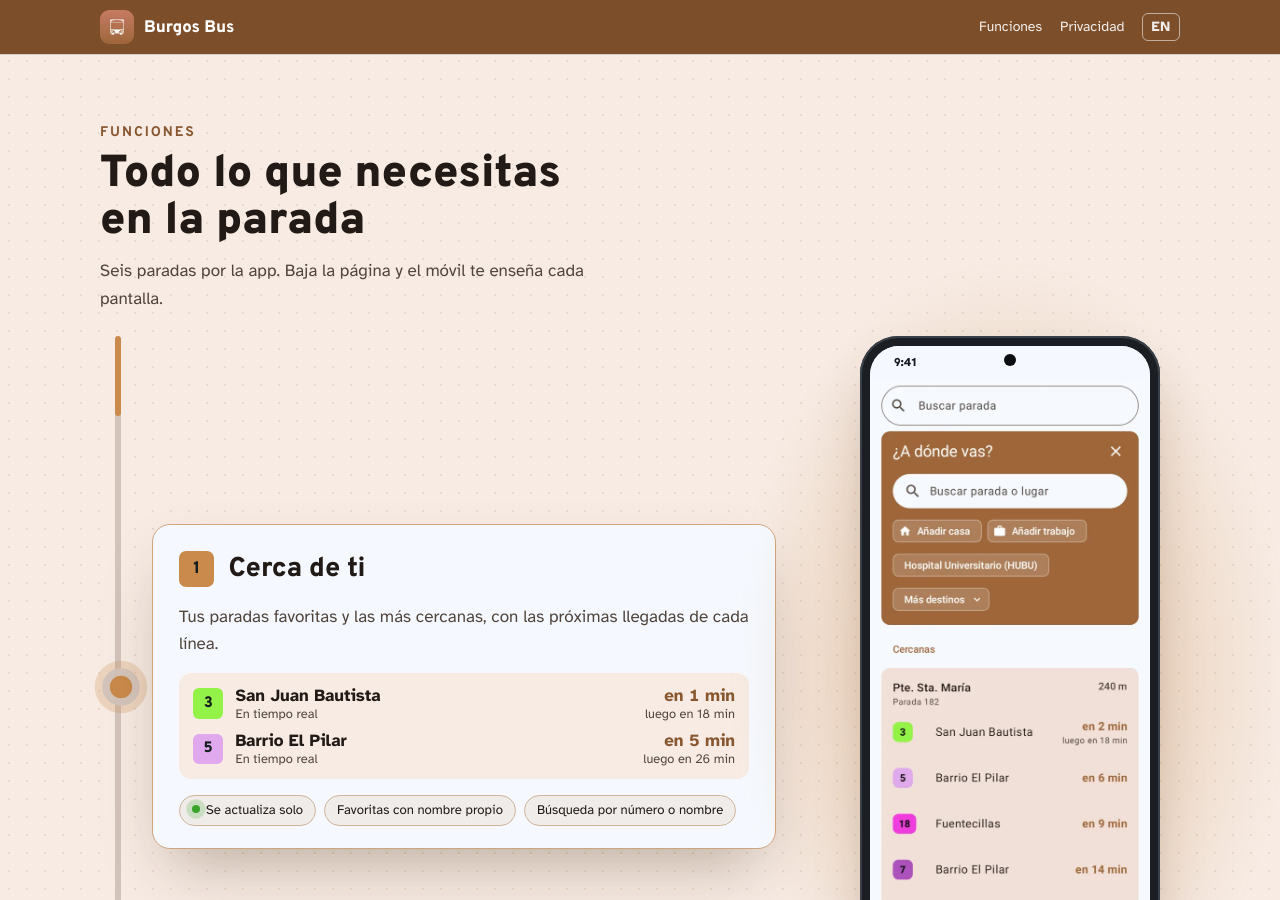
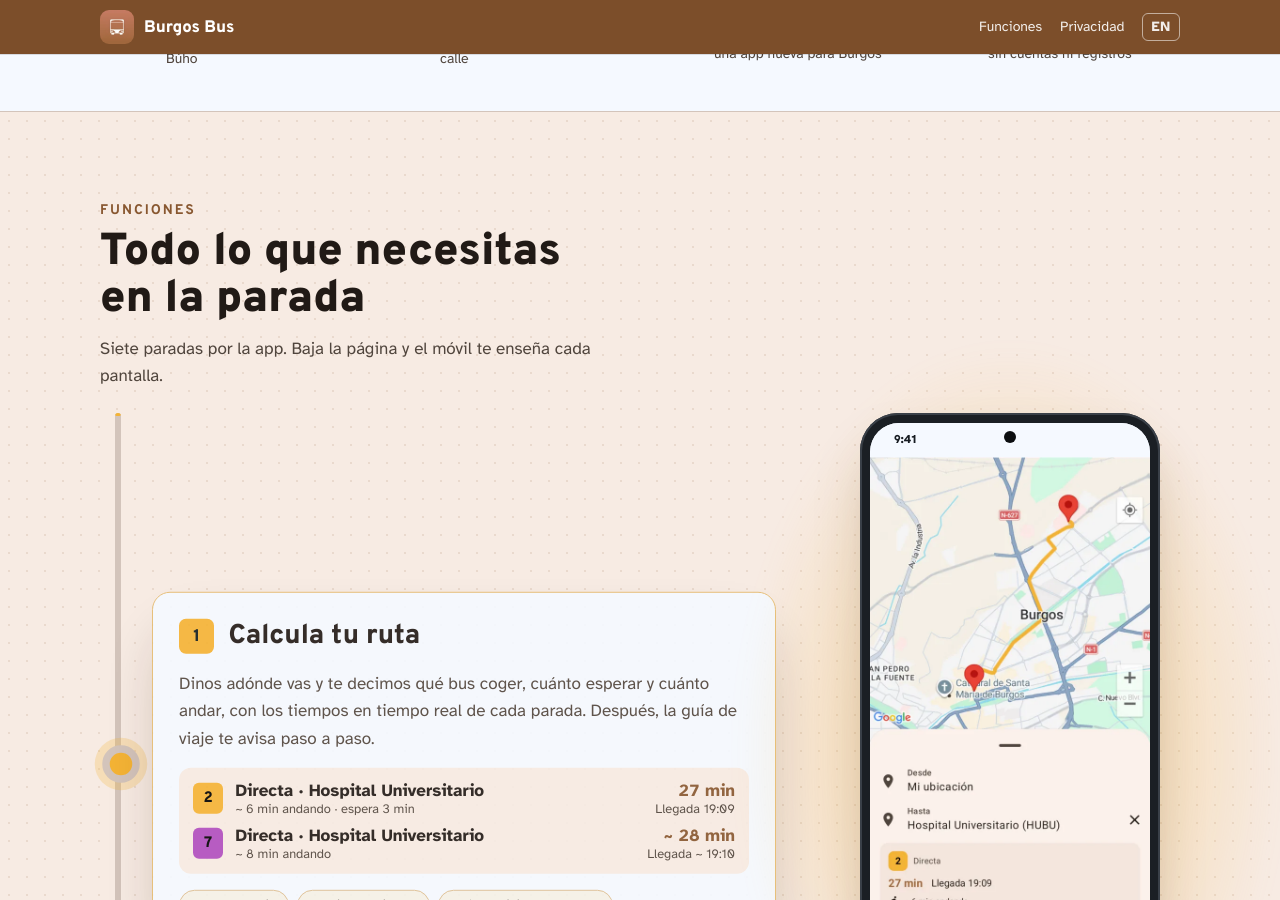
Before and after one commit to DavidJuanes/burgos-bus-web, a Jekyll site: the page built from index.html, in a window 1280 px wide and 900 px high, scrolled down 1028 px. Built offline with Jekyll 4.4.1, drawn with Linux system fonts in a browser that asks for light colours; some of the changed text lies outside the part shown.

Commit message:
Announce route planning on the landing
The hero and a first feature step now present the Route tab, with its screenshot
in Spanish and English.

Co-Authored-By: Claude Sonnet 5.5 <noreply@anthropic.com>

```diff
--- a/_data/i18n/en.yml
+++ b/_data/i18n/en.yml
@@ -1,5 +1,5 @@
 locale: en_GB
-tagline: Real-time city bus arrivals
+tagline: Routes and real-time city bus arrivals
 home: /en/
 skip: Skip to content
 
@@ -18,8 +18,8 @@ play:
 
 hero:
   eyebrow: Burgos's city buses
-  title: When's your bus coming?
-  lead: Real-time arrivals at your favourite stops and the ones closest to you.
+  title: Tell us where you're going and we'll tell you which bus to take
+  lead: Plan your bus route across Burgos and get guided step by step, with real-time arrivals at every stop.
   note: Free · No sign-up · Android 8 or later
   board_label: Example stop panel with the next arrivals at Puente de Santa María
   board_stop: STOP 182 · PTE. STA. MARÍA
@@ -34,7 +34,20 @@ stats:
 story:
   kicker: Features
   title: Everything you need at the stop
-  intro: Six stops along the app. Scroll down and the phone shows you each screen.
+  intro: Seven stops along the app. Scroll down and the phone shows you each screen.
+  route:
+    title: Plan your route
+    text: Tell us where you're going and we'll tell you which bus to take, how long to wait and how far to walk, with real-time arrivals at every stop. Then trip guidance takes you through it step by step.
+    first_title: Direct · University Hospital
+    first_detail: ~ 6 min on foot · wait 3 min
+    first_time: 27 min
+    first_arrival: Arrival 19:09
+    second_title: Direct · University Hospital
+    second_detail: ~ 8 min on foot
+    second_time: ~ 28 min
+    second_arrival: Arrival ~ 19:10
+    chips: [Home and Work, Recent destinations, Step-by-step trip guidance]
+    alt: Route tab with the trip to the University Hospital drawn on the map and the bus options
   nearby:
     title: Near you
     text: Your favourite stops and the closest ones, with the next arrivals of every line.
--- a/_data/i18n/es.yml
+++ b/_data/i18n/es.yml
@@ -1,5 +1,5 @@
 locale: es_ES
-tagline: Tiempos de llegada del autobús urbano
+tagline: Rutas y tiempos de llegada del autobús urbano
 home: /
 skip: Saltar al contenido
 
@@ -18,8 +18,8 @@ play:
 
 hero:
   eyebrow: Autobuses urbanos de Burgos
-  title: ¿Cuánto le falta a tu bus?
-  lead: Tiempos de llegada en tiempo real de tus paradas favoritas y de las que tienes más cerca.
+  title: Dinos adónde vas y te decimos qué bus coger
+  lead: Calcula tu ruta en autobús por Burgos y déjate guiar paso a paso, con los tiempos en tiempo real de cada parada.
   note: Gratis · Sin registro · Android 8 o superior
   board_label: Panel de parada de ejemplo con las próximas llegadas a Puente de Santa María
   board_stop: PARADA 182 · PTE. STA. MARÍA
@@ -34,7 +34,20 @@ stats:
 story:
   kicker: Funciones
   title: Todo lo que necesitas en la parada
-  intro: Seis paradas por la app. Baja la página y el móvil te enseña cada pantalla.
+  intro: Siete paradas por la app. Baja la página y el móvil te enseña cada pantalla.
+  route:
+    title: Calcula tu ruta
+    text: Dinos adónde vas y te decimos qué bus coger, cuánto esperar y cuánto andar, con los tiempos en tiempo real de cada parada. Después, la guía de viaje te avisa paso a paso.
+    first_title: Directa · Hospital Universitario
+    first_detail: ~ 6 min andando · espera 3 min
+    first_time: 27 min
+    first_arrival: Llegada 19:09
+    second_title: Directa · Hospital Universitario
+    second_detail: ~ 8 min andando
+    second_time: ~ 28 min
+    second_arrival: Llegada ~ 19:10
+    chips: [Casa y Trabajo, Destinos recientes, Guía de viaje paso a paso]
+    alt: Pestaña Ruta con el trayecto al Hospital Universitario dibujado en el mapa y las opciones de autobús
   nearby:
     title: Cerca de ti
     text: Tus paradas favoritas y las más cercanas, con las próximas llegadas de cada línea.
--- a/_includes/landing.html
+++ b/_includes/landing.html
@@ -16,7 +16,7 @@
         <div id="rows"></div>
       </div>
     </div>
-    <div class="phone hero-phone" aria-hidden="true"><div class="screen"><img class="on" src="{{ screens }}/nearby.webp" alt="" width="600" height="1300" fetchpriority="high"></div></div>
+    <div class="phone hero-phone" aria-hidden="true"><div class="screen"><img class="on" src="{{ screens }}/route.webp" alt="" width="600" height="1270" fetchpriority="high"></div></div>
   </div>
 </section>
 
@@ -38,10 +38,24 @@
       <div class="steps" id="steps">
         <span class="route-fill" aria-hidden="true"></span>
 
+        <article class="step" style="--c:#F4B335">
+          <span class="stop-dot" aria-hidden="true"></span>
+          <div class="card reveal">
+            <h3><span class="badge">1</span>{{ s.route.title }}</h3>
+            <p>{{ s.route.text }}</p>
+            <div class="demo">
+              <div class="arr"><span class="badge sm" style="background:#F4B335;color:#000">2</span><div class="who"><b>{{ s.route.first_title }}</b><small>{{ s.route.first_detail }}</small></div><div class="when"><b>{{ s.route.first_time }}</b><small>{{ s.route.first_arrival }}</small></div></div>
+              <div class="arr"><span class="badge sm" style="background:#B04DBF;color:#000">7</span><div class="who"><b>{{ s.route.second_title }}</b><small>{{ s.route.second_detail }}</small></div><div class="when"><b>{{ s.route.second_time }}</b><small>{{ s.route.second_arrival }}</small></div></div>
+            </div>
+            <div class="chips">{% for c in s.route.chips %}<span class="chip">{{ c }}</span>{% endfor %}</div>
+          </div>
+          <img class="mini" src="{{ screens }}/route.webp" alt="{{ s.route.alt }}" width="600" height="1270" loading="lazy">
+        </article>
+
         <article class="step" style="--c:#C98A4B">
           <span class="stop-dot" aria-hidden="true"></span>
           <div class="card reveal">
-            <h3><span class="badge">1</span>{{ s.nearby.title }}</h3>
+            <h3><span class="badge">2</span>{{ s.nearby.title }}</h3>
             <p>{{ s.nearby.text }}</p>
             <div class="demo">
               <div class="arr"><span class="badge sm" style="background:#92F247">3</span><div class="who"><b>San Juan Bautista</b><small>{{ s.nearby.first_away }}</small></div><div class="when"><b class="tick" data-m="2" data-in="{{ s.nearby.in }}" data-now="{{ s.nearby.now }}">{{ s.nearby.in | replace: "%m", "2" }}</b><small>{{ s.nearby.first_then }}</small></div></div>
@@ -55,7 +69,7 @@
         <article class="step" style="--c:#F2943C">
           <span class="stop-dot" aria-hidden="true"></span>
           <div class="card reveal">
-            <h3><span class="badge">2</span>{{ s.stop.title }}</h3>
+            <h3><span class="badge">3</span>{{ s.stop.title }}</h3>
             <p>{{ s.stop.text }}</p>
             <div class="demo stopdemo">
               <svg class="compass" viewBox="0 0 64 64" aria-hidden="true"><circle cx="32" cy="32" r="29" fill="none" stroke="currentColor" stroke-opacity=".25" stroke-width="3"/><g class="needle"><path d="M32 8 40 32H24Z" fill="#048083"/><path d="M32 56 24 32h16Z" fill="currentColor" fill-opacity=".45"/></g><circle cx="32" cy="32" r="4" fill="currentColor"/></svg>
@@ -69,7 +83,7 @@
         <article class="step" style="--c:#97C014">
           <span class="stop-dot" aria-hidden="true"></span>
           <div class="card reveal">
-            <h3><span class="badge">3</span>{{ s.lines.title }}</h3>
+            <h3><span class="badge">4</span>{{ s.lines.title }}</h3>
             <p>{{ s.lines.text }}</p>
             <div class="demo">
               <div class="linehead"><span class="badge sm" style="background:#F90606">1</span><b>Avda. Arlanzón - Gamonal</b><span class="pill">{{ s.lines.active }}</span></div>
@@ -83,7 +97,7 @@
         <article class="step" style="--c:#2DAF5B">
           <span class="stop-dot" aria-hidden="true"></span>
           <div class="card reveal">
-            <h3><span class="badge">4</span>{{ s.map.title }}</h3>
+            <h3><span class="badge">5</span>{{ s.map.title }}</h3>
             <p>{{ s.map.text }}</p>
             <div class="demo legend" role="img" aria-label="{{ s.map.legend }}">
               {%- for l in site.data.lines %}<span style="background:{{ l.color }}{% unless l.dark %};color:#fff{% endunless %}">{{ l.id }}</span>{% endfor -%}
@@ -96,7 +110,7 @@
         <article class="step" style="--c:#D968CF">
           <span class="stop-dot" aria-hidden="true"></span>
           <div class="card reveal">
-            <h3><span class="badge">5</span>{{ s.fares.title }}</h3>
+            <h3><span class="badge">6</span>{{ s.fares.title }}</h3>
             <p>{{ s.fares.text }}</p>
             <div class="demo tickets">
               {%- for k in s.fares.tickets %}
@@ -111,7 +125,7 @@
         <article class="step" style="--c:#F0706F">
           <span class="stop-dot" aria-hidden="true"></span>
           <div class="card reveal">
-            <h3><span class="badge">6</span>{{ s.yours.title }}</h3>
+            <h3><span class="badge">7</span>{{ s.yours.title }}</h3>
             <p>{{ s.yours.text }}</p>
             <div class="demo">
               <button type="button" class="seg" id="seg" aria-label="{{ s.yours.toggle }}" aria-pressed="false"><span class="seg-a">{{ s.yours.relative }}</span><span class="seg-b">{{ s.yours.clock }}</span></button>
@@ -123,7 +137,8 @@
       </div>
       <div class="pin" aria-hidden="true">
         <div class="phone"><div class="screen" id="screen">
-          <img class="on" src="{{ screens }}/nearby.webp" alt="">
+          <img class="on" src="{{ screens }}/route.webp" alt="">
+          <img src="{{ screens }}/nearby.webp" alt="" loading="lazy">
           <img src="{{ screens }}/stop.webp" alt="" loading="lazy">
           <img src="{{ screens }}/line.webp" alt="" loading="lazy">
           <img src="{{ screens }}/map.webp" alt="" loading="lazy">
@@ -131,7 +146,7 @@
           <img class="dark" src="{{ screens }}/nearby-dark.webp" alt="" loading="lazy">
           <img class="dark fmtclock" src="{{ screens }}/nearby-dark-clock.webp" alt="" loading="lazy">
         </div></div>
-        <div class="dots" id="dots"><i class="on"></i><i></i><i></i><i></i><i></i><i></i></div>
+        <div class="dots" id="dots"><i class="on"></i><i></i><i></i><i></i><i></i><i></i><i></i></div>
       </div>
     </div>
   </div>
--- a/assets/js/main.js
+++ b/assets/js/main.js
@@ -54,7 +54,7 @@
   const story = document.querySelector(".story");
   document.querySelectorAll(".legend span").forEach((s, k) => s.style.setProperty("--i", k));
   function show(i) {
-    const which = i === 5 && clockFmt ? 6 : i;
+    const which = i === 6 && clockFmt ? 7 : i;
     shots.forEach((s, k) => s.classList.toggle("on", k === which));
     dots.forEach((d, k) => d.classList.toggle("on", k === i));
     steps.forEach((s, k) => { s.classList.toggle("active", k === i); s.classList.toggle("passed", k < i); });
@@ -74,12 +74,12 @@
 
   // "Your way": the format toggle and the phone switch together, every few seconds or on click.
   let clockFmt = false;
-  const fmtStep = steps[5], seg = document.getElementById("seg");
+  const fmtStep = steps[6], seg = document.getElementById("seg");
   function setClock(v) {
     clockFmt = v;
     fmtStep.classList.toggle("fmt-clock", v);
     seg.setAttribute("aria-pressed", String(v));
-    if (current === 5) show(5);
+    if (current === 6) show(6);
   }
   let auto = true;
   whileVisible(fmtStep, 2600, () => { if (auto) setClock(!clockFmt); });
--- a/en/index.html
+++ b/en/index.html
@@ -2,7 +2,7 @@
 lang: en
 ref: home
 title: Burgos Bus
-description: Real-time arrival times of Burgos's city buses. Nearby and favourite stops, lines, map and fares. Free, with no sign-up.
+description: Plan your bus route across Burgos and see real-time arrival times. Nearby and favourite stops, lines, map and fares. Free, with no sign-up.
 image: /assets/img/og-en.jpg
 locale: en_GB
 script: true
--- a/index.html
+++ b/index.html
@@ -2,7 +2,7 @@
 lang: es
 ref: home
 title: Burgos Bus
-description: Tiempos de llegada en tiempo real de los autobuses urbanos de Burgos. Paradas cercanas, favoritas, líneas, mapa y tarifas. Gratis y sin registro.
+description: Calcula tu ruta en autobús por Burgos y consulta los tiempos de llegada en tiempo real. Paradas cercanas, favoritas, líneas, mapa y tarifas. Gratis y sin registro.
 image: /assets/img/og-es.jpg
 locale: es_ES
 script: true
```
Also changed, not shown: assets/img/screens/en/route.webp (added), assets/img/screens/es/route.webp (added).
